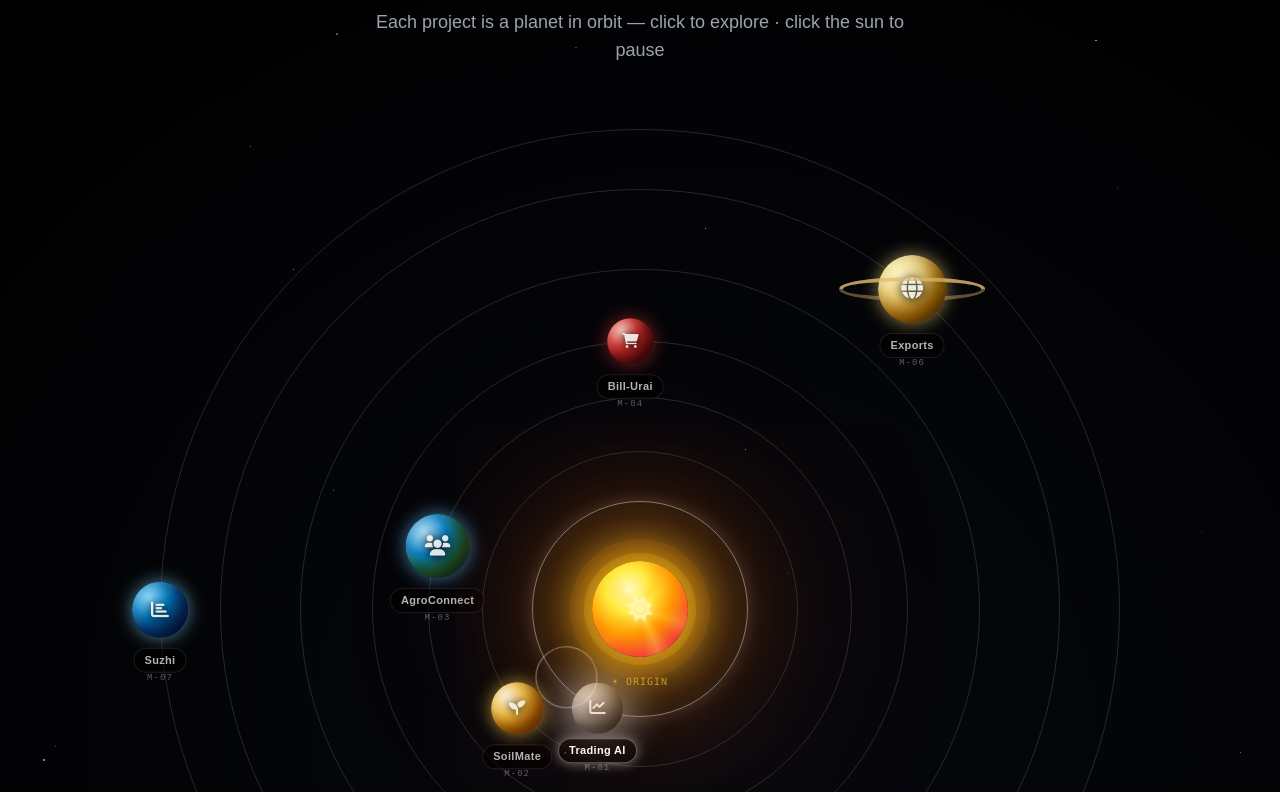
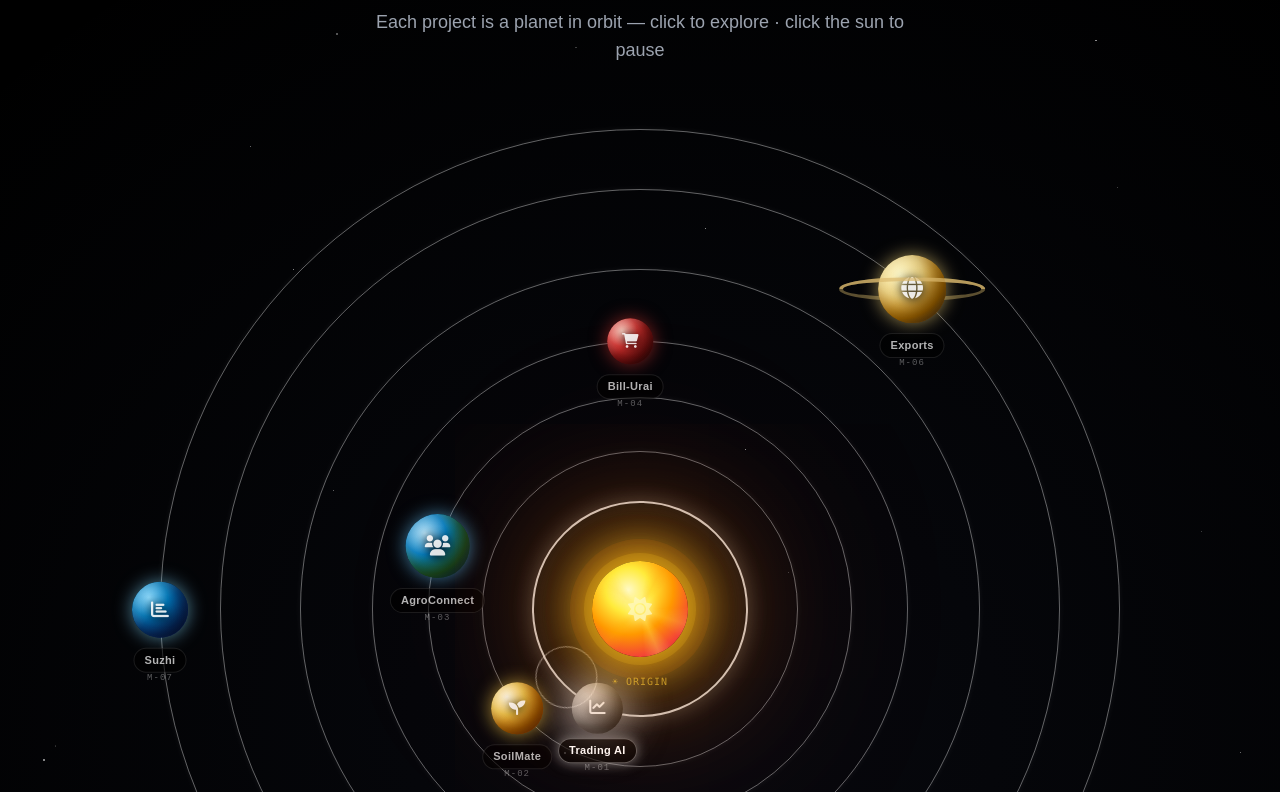
Before and after one commit to ChandraMohan1012/Portfolio, a Next.js app: page / in a window 1280 px wide. Shown: the part 3468-4260 px from the top of the page. Built offline with nearby package versions, Linux system fonts and the light colour scheme.

Commit message:
fix: make orbit rings clearly visible — 1.5px white 38% opacity on all rings, 2px 80% on selected

```diff
--- a/src/components/Projects.tsx
+++ b/src/components/Projects.tsx
@@ -271,7 +271,7 @@ export default function Projects() {
           position: 'absolute', top: 0, left: 0,
         }}>
 
-          {/* ── Orbit rings — solid white lines (like the reference image) ── */}
+          {/* ── Orbit rings — clearly visible white ellipses like reference image ── */}
           {CONFIG.map((c, i) => (
             <div key={i}
               className="absolute top-1/2 left-1/2 rounded-full pointer-events-none
@@ -280,12 +280,12 @@ export default function Projects() {
                 width:  c.orbit * 2,
                 height: c.orbit * 2,
                 transform: 'translate(-50%,-50%)',
-                border:  selected === i
-                  ? `1.5px solid rgba(255,255,255,0.45)`
-                  : `1px solid rgba(255,255,255,0.14)`,
+                border: selected === i
+                  ? '2px solid rgba(255,255,255,0.80)'
+                  : '1.5px solid rgba(255,255,255,0.38)',
                 boxShadow: selected === i
-                  ? `0 0 18px rgba(255,255,255,0.14), inset 0 0 18px rgba(255,255,255,0.05)`
-                  : 'none',
+                  ? '0 0 22px rgba(255,255,255,0.22), inset 0 0 22px rgba(255,255,255,0.06)'
+                  : '0 0 6px rgba(255,255,255,0.06)',
               }}
             />
           ))}
```
